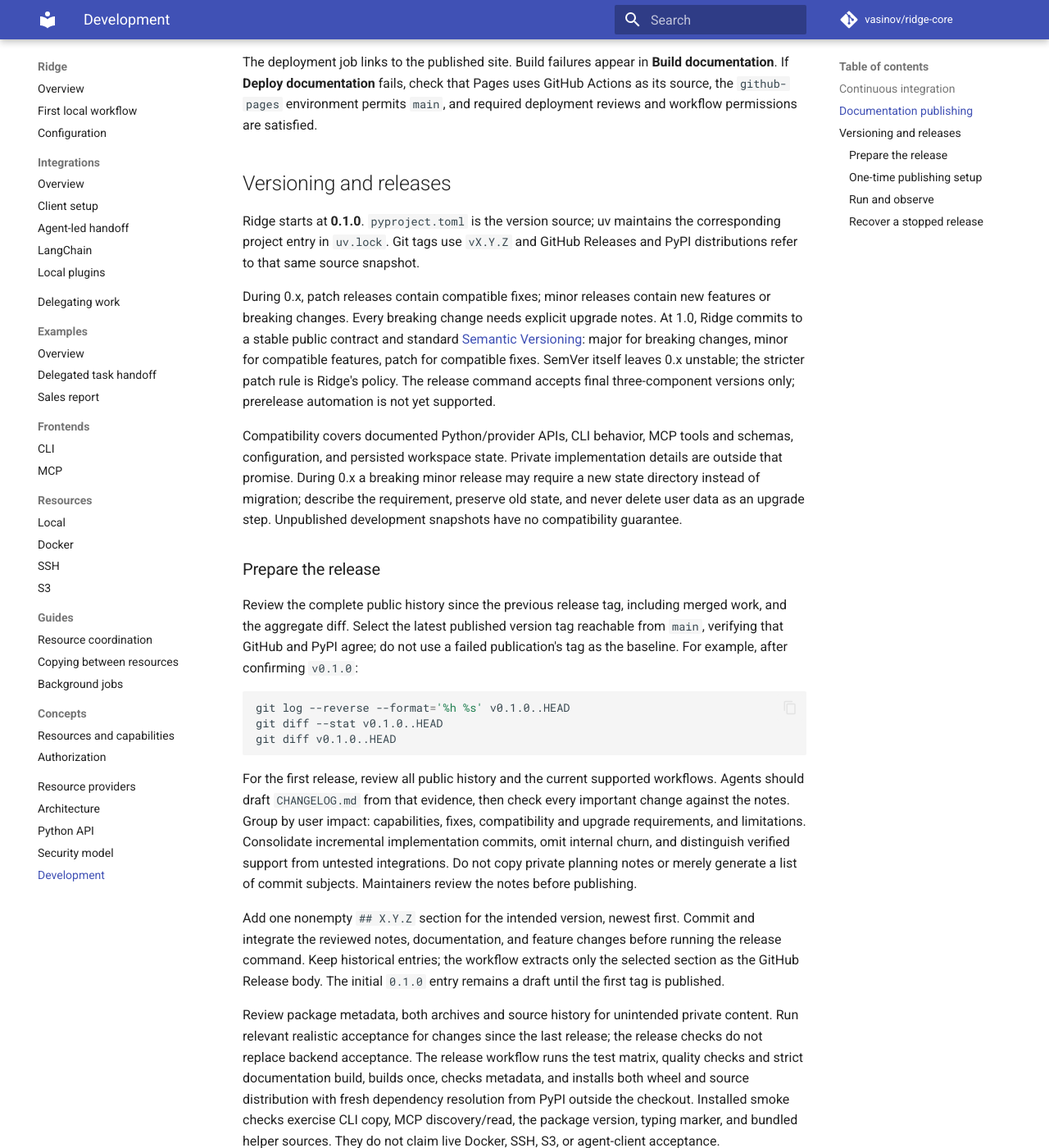
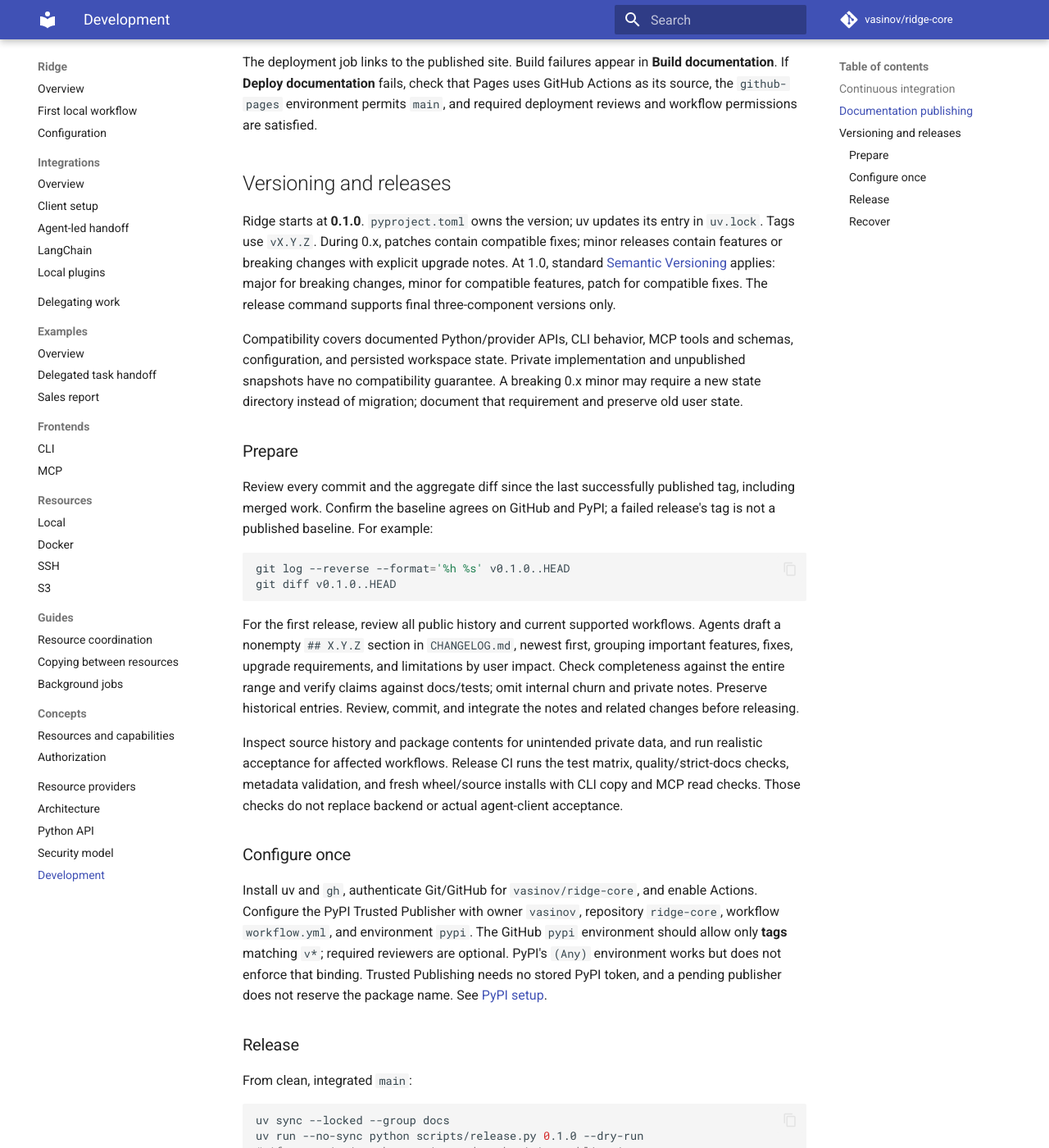
Before and after one commit to vasinov/ridge-core, an MkDocs documentation site: the page built from docs/development.md, in a window 1280 px wide and 1400 px high, scrolled down 2001 px. Shown: the whole window at 82% size. Built offline with MkDocs 1.6.1 and Material for MkDocs 9.7.7, drawn with Linux system fonts in a browser that asks for light colours; comment, search, counter and statistics services are not loaded; some of the changed text lies outside the part shown.

Commit message:
Condense public release preparation and recovery guidance

````diff
--- a/docs/development.md
+++ b/docs/development.md
@@ -95,89 +95,56 @@
 
 ## Versioning and releases
 
-Ridge starts at **0.1.0**. `pyproject.toml` is the version source; uv maintains
-the corresponding project entry in `uv.lock`. Git tags use `vX.Y.Z` and GitHub
-Releases and PyPI distributions refer to that same source snapshot.
-
-During 0.x, patch releases contain compatible fixes; minor releases contain new
-features or breaking changes. Every breaking change needs explicit upgrade notes.
-At 1.0, Ridge commits to a stable public contract and standard
-[Semantic Versioning](https://semver.org/): major for breaking changes, minor for
-compatible features, patch for compatible fixes. SemVer itself leaves 0.x unstable;
-the stricter patch rule is Ridge's policy. The release command accepts final
-three-component versions only; prerelease automation is not yet supported.
+Ridge starts at **0.1.0**. `pyproject.toml` owns the version; uv updates its entry
+in `uv.lock`. Tags use `vX.Y.Z`. During 0.x, patches contain compatible fixes;
+minor releases contain features or breaking changes with explicit upgrade notes.
+At 1.0, standard [Semantic Versioning](https://semver.org/) applies: major for
+breaking changes, minor for compatible features, patch for compatible fixes.
+The release command supports final three-component versions only.
 
 Compatibility covers documented Python/provider APIs, CLI behavior, MCP tools and
-schemas, configuration, and persisted workspace state. Private implementation
-details are outside that promise. During 0.x a breaking minor release may require
-a new state directory instead of migration; describe the requirement, preserve old
-state, and never delete user data as an upgrade step. Unpublished development
-snapshots have no compatibility guarantee.
+schemas, configuration, and persisted workspace state. Private implementation and
+unpublished snapshots have no compatibility guarantee. A breaking 0.x minor may
+require a new state directory instead of migration; document that requirement and
+preserve old user state.
 
-### Prepare the release
+### Prepare
 
-Review the complete public history since the previous release tag, including
-merged work, and the aggregate diff. Select the latest published version tag
-reachable from `main`, verifying that GitHub and PyPI agree; do not use a failed
-publication's tag as the baseline. For example, after confirming `v0.1.0`:
+Review every commit and the aggregate diff since the last successfully published
+tag, including merged work. Confirm the baseline agrees on GitHub and PyPI; a
+failed release's tag is not a published baseline. For example:
 
 ```bash
 git log --reverse --format='%h %s' v0.1.0..HEAD
-git diff --stat v0.1.0..HEAD
 git diff v0.1.0..HEAD
 ```
 
-For the first release, review all public history and the current supported
-workflows. Agents should draft `CHANGELOG.md` from that evidence, then check every
-important change against the notes. Group by user impact: capabilities, fixes,
-compatibility and upgrade requirements, and limitations. Consolidate incremental
-implementation commits, omit internal churn, and distinguish verified support
-from untested integrations. Do not copy private planning notes or merely generate
-a list of commit subjects. Maintainers review the notes before publishing.
+For the first release, review all public history and current supported workflows.
+Agents draft a nonempty `## X.Y.Z` section in `CHANGELOG.md`, newest first, grouping
+important features, fixes, upgrade requirements, and limitations by user impact.
+Check completeness against the entire range and verify claims against docs/tests;
+omit internal churn and private notes. Preserve historical entries. Review, commit,
+and integrate the notes and related changes before releasing.
 
-Add one nonempty `## X.Y.Z` section for the intended version, newest first. Commit
-and integrate the reviewed notes, documentation, and feature changes before running
-the release command. Keep historical entries; the workflow extracts only the
-selected section as the GitHub Release body. The initial `0.1.0` entry remains a
-draft until the first tag is published.
+Inspect source history and package contents for unintended private data, and run
+realistic acceptance for affected workflows. Release CI runs the test matrix,
+quality/strict-docs checks, metadata validation, and fresh wheel/source installs
+with CLI copy and MCP read checks. Those checks do not replace backend or actual
+agent-client acceptance.
 
-Review package metadata, both archives and source history for unintended private
-content. Run relevant realistic acceptance for changes since the last release;
-the release checks do not replace backend acceptance. The release workflow runs
-the test matrix, quality checks and strict documentation build, builds once, checks
-metadata, and installs both wheel and source distribution with fresh dependency
-resolution from PyPI outside the checkout. Installed smoke checks exercise CLI
-copy, MCP discovery/read, the package version, typing marker, and bundled helper
-sources. They do not claim live Docker, SSH, S3, or agent-client acceptance.
+### Configure once
 
-The README and install guide use uv to install `ridge-core`; before first
-publication their source-checkout fallback remains usable. The PyPI badge starts
-reporting a version once publication succeeds. The documentation site continues
-to track `main`, so it may describe unreleased changes; a release's tagged Markdown
-and bundled notes describe that version. Reassess the fallback at first publication.
+Install uv and `gh`, authenticate Git/GitHub for `vasinov/ridge-core`, and enable
+Actions. Configure the PyPI Trusted Publisher with owner `vasinov`, repository
+`ridge-core`, workflow `workflow.yml`, and environment `pypi`. The GitHub `pypi`
+environment should allow only **tags** matching `v*`; required reviewers are
+optional. PyPI's `(Any)` environment works but does not enforce that binding.
+Trusted Publishing needs no stored PyPI token, and a pending publisher does not
+reserve the package name. See [PyPI setup](https://docs.pypi.org/trusted-publishers/creating-a-project-through-oidc/).
 
-### One-time publishing setup
+### Release
 
-Install uv and the GitHub CLI (`gh`), authenticate Git and `gh` for
-`vasinov/ridge-core`, and ensure GitHub Actions can run. The publishing workflow
-filename is **`.github/workflows/workflow.yml`**, matching the PyPI publisher:
-
-- Owner: `vasinov`; repository: `ridge-core`.
-- Workflow: `workflow.yml`.
-- Environment: `pypi` is recommended. A publisher configured with `(Any)` also
-  accepts this workflow's `pypi` environment.
-
-Create the GitHub `pypi` environment and restrict its deployment tags to `v*`.
-For a tighter binding, set that same environment name in PyPI's pending publisher.
-Required environment reviewers are optional; if configured, approve the deployment
-in Actions when releasing. A pending publisher does not reserve the project name.
-See [PyPI's first-project instructions](https://docs.pypi.org/trusted-publishers/creating-a-project-through-oidc/).
-The workflow uses [uv Trusted Publishing](https://docs.astral.sh/uv/guides/integration/github/#publishing-to-pypi)
-with a short-lived OIDC credential; no PyPI API token secret is needed.
-
-### Run and observe
-
-From the clean, integrated `main` checkout with its own uv environment:
+From clean, integrated `main`:
 
 ```bash
 uv sync --locked --group docs
@@ -186,53 +153,40 @@
 uv run --no-sync python scripts/release.py 0.1.0
 ```
 
-The dry run reads the remote refs and previews outgoing commits and notes without
-changing files or refs; it does not run tests or prove PyPI authentication. The
-actual command holds the repository integration lock, checks the clean branch,
-remote destination, forward-only version, and unused tag, bumps the version when
-necessary, runs checks, and commits only version files. The first release keeps
-the existing 0.1.0 version without an empty commit. It creates an annotated tag
-and atomically pushes only `main` and that tag; diverged remote `main` is rejected.
-Branch/tag protection must permit this maintainer operation; do not bypass it.
+The preview reads remote refs and prints outgoing commits and notes; it does not
+run tests or verify PyPI authentication. The actual command holds the integration
+lock, checks the branch/remote/version/tag, bumps and checks the version, commits
+only version files, and atomically pushes `main` and its annotated release tag.
+The first release keeps the existing `0.1.0` without an empty commit. Branch/tag
+protection must permit this operation.
 
-The command watches the tag's Actions run and reports success only after both
-PyPI and GitHub publication succeed. The tag workflow validates that the version
-matches and the commit belongs to `main`. Publishing consumes the verified wheel
-and source archive, then uploads those same files and reviewed notes to a GitHub
-Release. Only the PyPI job has OIDC permission; only the GitHub Release job has
-repository write permission.
+CI validates the tagged source, publishes its verified artifacts to PyPI, then
+publishes those same files and reviewed notes as a GitHub Release. The command
+watches that run and reports both publications. To rehearse without publishing,
+manually run **Release** on `main` in Actions after the workflow is pushed.
+After publication, check a fresh `uv pip install ridge-core==X.Y.Z`, the PyPI
+badge/listing, GitHub notes/assets, and documentation links. Remove the temporary
+pre-PyPI source-install fallback when preparing the first release.
 
-To rehearse Actions without publishing, manually run **Release** on `main` in
-GitHub Actions. It runs verification and retains the built artifacts but skips
-both publication jobs. This requires the workflow to have been pushed already.
-After actual publication, verify a fresh `uv pip install ridge-core==X.Y.Z`, the
-PyPI listing/badge, GitHub Release notes and assets, and documentation links.
+### Recover
 
-### Recover a stopped release
+Failures preserve local state and completed publication steps. Never move a
+published tag, force-push to recover, or rebuild an uploaded version.
 
-Git, PyPI, and GitHub publication are separate durable steps. The command never
-resets your checkout, rolls back uploaded packages, or moves release tags.
+- **Before tagging:** inspect and correct retained changes, commit/integrate them,
+  then retry the target version. Exit 75 means lock contention: wait and retry.
+- **Push failed:** verify local/remote refs still identify the intended source and
+  the remote tag is unused, then retry
+  `git push --atomic origin main:refs/heads/main refs/tags/vX.Y.Z`. Resolve diverged
+  source intent before publishing.
+- **CI failed:** rerun transient failures on the same source. Source corrections
+  after a published tag require a new commit and version/tag.
+- **Partial upload or GitHub failure:** use **Re-run failed jobs** or
+  `gh run rerun RUN_ID --failed` to reuse the original artifacts. uv skips identical
+  files by hash; GitHub completes its draft and workflow-owned assets.
 
-- Before tagging: inspect retained changes, correct the failure, then commit and
-  integrate reviewed changes before retrying the same target version.
-- Tag created but push failed: inspect local and remote refs. If the intended
-  commit and unused remote tag are unchanged, retry only
-  `git push --atomic origin main:refs/heads/main refs/tags/vX.Y.Z`. If remote `main`
-  advanced or the source needs correction, resolve the intended source before
-  publishing; do not force-push or move a published tag.
-- Tag pushed but checks failed: inspect the Actions logs. Retry transient failures
-  on that exact source. Code corrections require a new commit and version/tag.
-- PyPI upload partially completed, or GitHub failed after PyPI succeeded: use
-  **Re-run failed jobs**, or `gh run rerun RUN_ID --failed`. This reuses the original
-  retained build artifacts. uv's hash-aware duplicate check skips identical
-  uploads and refuses differing content; GitHub publication can finish its draft
-  and replace the workflow-owned assets with those same files.
-
-Do not rerun all jobs after any upload: rebuilding can produce different bytes.
-Artifacts are retained for 30 days. If they expire, recover the exact original
-files and verify their hashes against published files; do not silently rebuild
-an already published version. A bad published version needs a new patch or minor
-release as appropriate; consider yanking it on PyPI separately. If the local
-watch times out or needs an environment approval, inspect the existing run rather
-than launching another release. Exit 75 means integration lock contention: wait
-and retry.
+Do not rerun all jobs after uploading: rebuilt bytes may differ. Artifacts expire
+after 30 days; recover exact originals and verify published hashes if necessary.
+A bad release needs a new version, with PyPI yanking considered separately. If the
+watch times out or awaits approval, inspect the existing run rather than releasing
+again.
````
